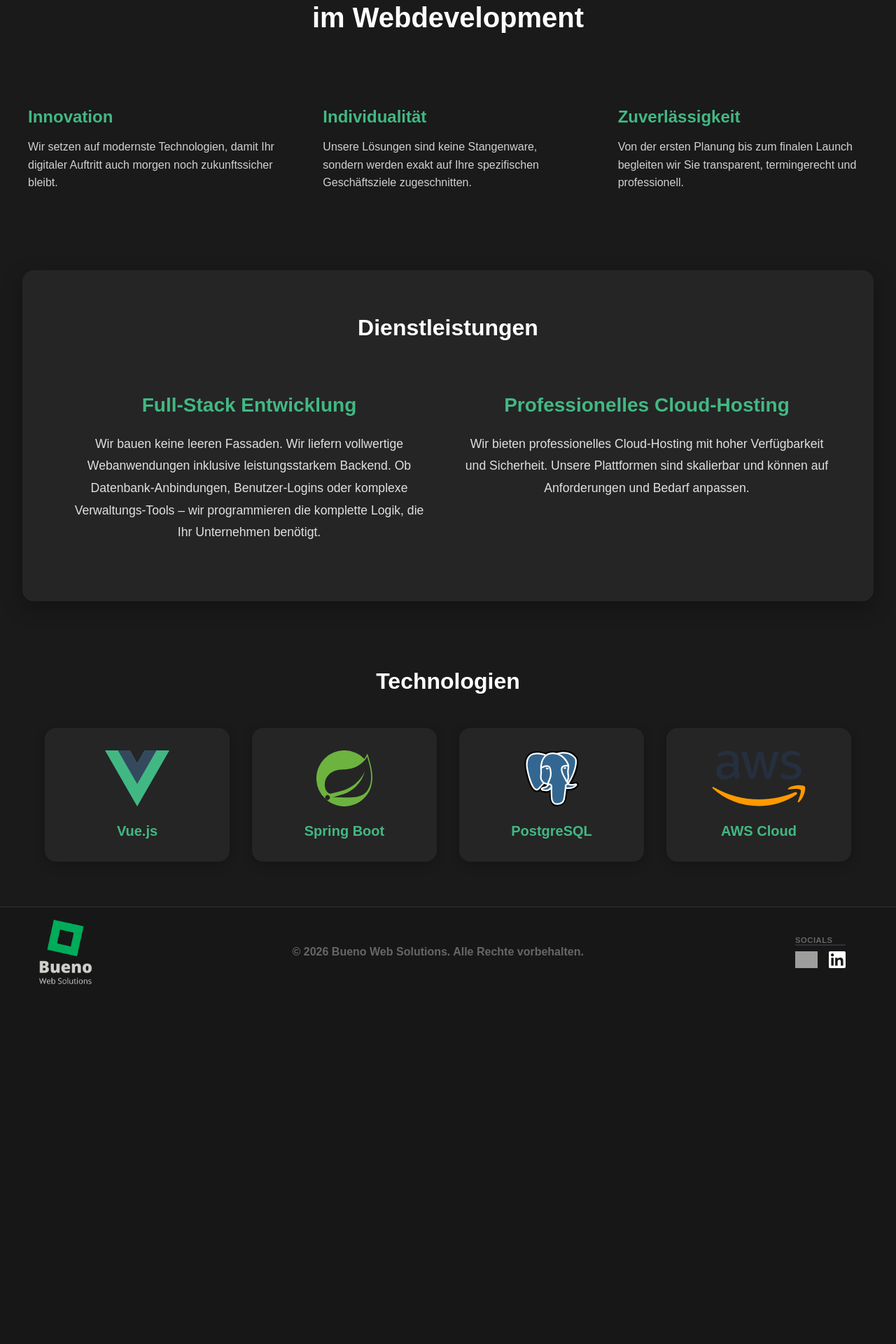
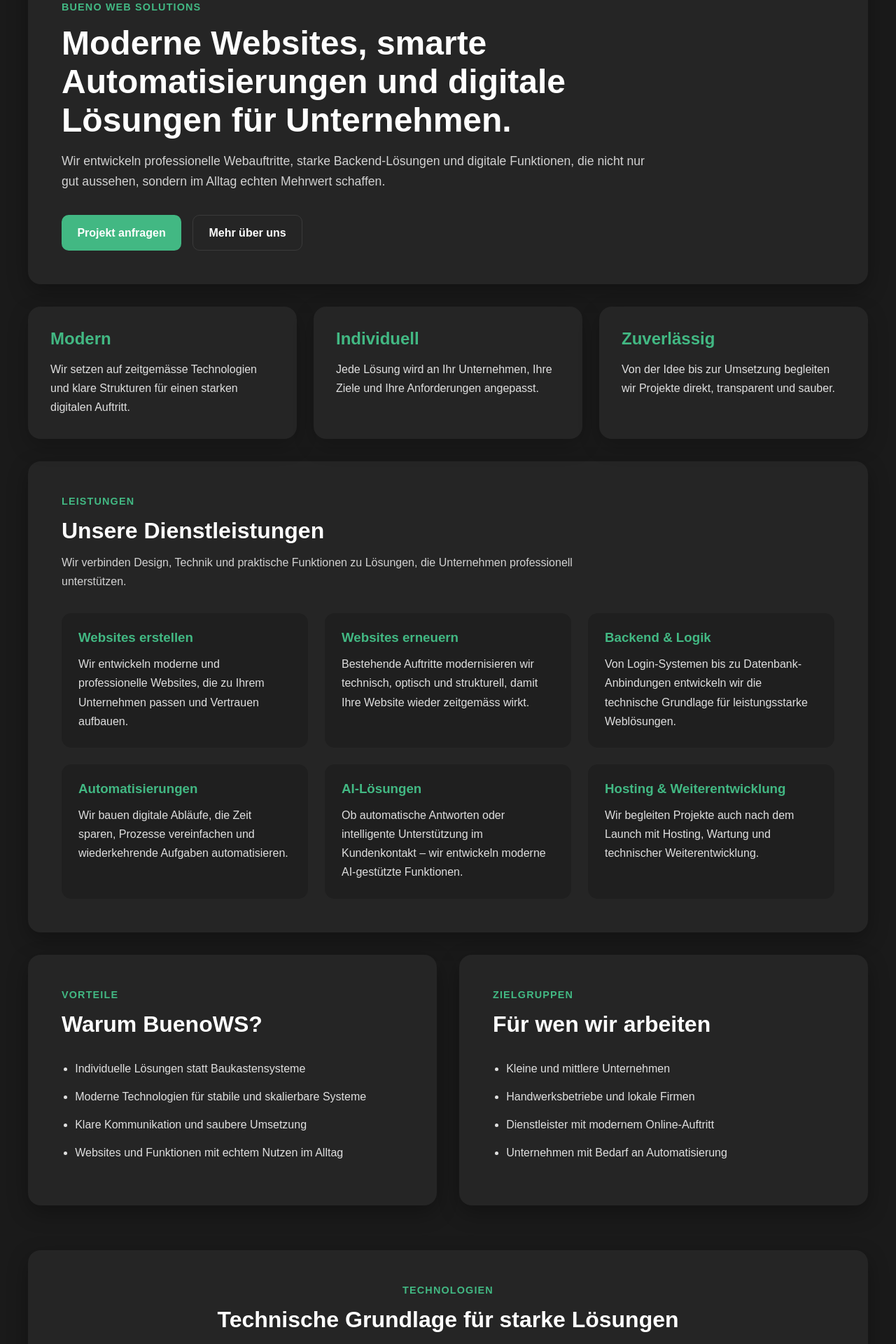
Before and after one commit to McBenjihood/buenows-frontend, a Vue app: page / in a window 1280 px wide. Shown: the part 240-2160 px from the top of the page at 70% size. Before the commit the page ends 1664 px from the top, so only its background shows below. Built offline with nearby package versions, Linux system fonts and the light colour scheme; grey boxes are pictures that could not be loaded; a web font is replaced by a local one.

Commit message:
Redesign home page with stronger service and sales sections

```diff
--- a/src/components/App/HomeView/OverviewComponent.vue
+++ b/src/components/App/HomeView/OverviewComponent.vue
@@ -10,240 +10,442 @@
   { name: 'PostgreSQL', icon: postgresIcon },
   { name: 'AWS Cloud', icon: awsIcon },
 ]
+
+const services = [
+  {
+    title: 'Websites erstellen',
+    text: 'Wir entwickeln moderne und professionelle Websites, die zu Ihrem Unternehmen passen und Vertrauen aufbauen.',
+  },
+  {
+    title: 'Websites erneuern',
+    text: 'Bestehende Auftritte modernisieren wir technisch, optisch und strukturell, damit Ihre Website wieder zeitgemäss wirkt.',
+  },
+  {
+    title: 'Backend & Logik',
+    text: 'Von Login-Systemen bis zu Datenbank-Anbindungen entwickeln wir die technische Grundlage für leistungsstarke Weblösungen.',
+  },
+  {
+    title: 'Automatisierungen',
+    text: 'Wir bauen digitale Abläufe, die Zeit sparen, Prozesse vereinfachen und wiederkehrende Aufgaben automatisieren.',
+  },
+  {
+    title: 'AI-Lösungen',
+    text: 'Ob automatische Antworten oder intelligente Unterstützung im Kundenkontakt – wir entwickeln moderne AI-gestützte Funktionen.',
+  },
+  {
+    title: 'Hosting & Weiterentwicklung',
+    text: 'Wir begleiten Projekte auch nach dem Launch mit Hosting, Wartung und technischer Weiterentwicklung.',
+  },
+]
+
+const benefits = [
+  'Individuelle Lösungen statt Baukastensysteme',
+  'Moderne Technologien für stabile und skalierbare Systeme',
+  'Klare Kommunikation und saubere Umsetzung',
+  'Websites und Funktionen mit echtem Nutzen im Alltag',
+]
+
+const targetGroups = [
+  'Kleine und mittlere Unternehmen',
+  'Handwerksbetriebe und lokale Firmen',
+  'Dienstleister mit modernem Online-Auftritt',
+  'Unternehmen mit Bedarf an Automatisierung',
+]
 </script>
 
 <template>
-  <div class="container">
-    <div class="titleDiv">
-      <h1>Ihr Partner</h1>
-      <h1>im Webdevelopment</h1>
-    </div>
+  <section class="home-page">
+    <div class="page-wrapper">
+      <div class="hero-card">
+        <span class="section-label">Bueno Web Solutions</span>
+        <h1>Moderne Websites, smarte Automatisierungen und digitale Lösungen für Unternehmen.</h1>
+        <p class="hero-text">
+          Wir entwickeln professionelle Webauftritte, starke Backend-Lösungen und digitale
+          Funktionen, die nicht nur gut aussehen, sondern im Alltag echten Mehrwert schaffen.
+        </p>
 
-    <div class="infoDiv">
-      <div class="info">
-        <h3>Innovation</h3>
-        <p>
-          Wir setzen auf modernste Technologien, damit Ihr digitaler Auftritt auch morgen noch
-          zukunftssicher bleibt.
-        </p>
+        <div class="hero-actions">
+          <router-link to="/contact" class="primary-button">Projekt anfragen</router-link>
+          <router-link to="/about" class="secondary-button">Mehr über uns</router-link>
+        </div>
       </div>
 
-      <div class="info">
-        <h3>Individualität</h3>
-        <p>
-          Unsere Lösungen sind keine Stangenware, sondern werden exakt auf Ihre spezifischen
-          Geschäftsziele zugeschnitten.
-        </p>
+      <div class="highlights-grid">
+        <div class="highlight-card">
+          <h2>Modern</h2>
+          <p>
+            Wir setzen auf zeitgemässe Technologien und klare Strukturen für einen starken digitalen
+            Auftritt.
+          </p>
+        </div>
+
+        <div class="highlight-card">
+          <h2>Individuell</h2>
+          <p>Jede Lösung wird an Ihr Unternehmen, Ihre Ziele und Ihre Anforderungen angepasst.</p>
+        </div>
+
+        <div class="highlight-card">
+          <h2>Zuverlässig</h2>
+          <p>
+            Von der Idee bis zur Umsetzung begleiten wir Projekte direkt, transparent und sauber.
+          </p>
+        </div>
       </div>
 
-      <div class="info">
-        <h3>Zuverlässigkeit</h3>
-        <p>
-          Von der ersten Planung bis zum finalen Launch begleiten wir Sie transparent, termingerecht
-          und professionell.
-        </p>
-      </div>
-    </div>
+      <div class="section-card">
+        <div class="section-heading">
+          <span class="section-label">Leistungen</span>
+          <h2>Unsere Dienstleistungen</h2>
+          <p>
+            Wir verbinden Design, Technik und praktische Funktionen zu Lösungen, die Unternehmen
+            professionell unterstützen.
+          </p>
+        </div>
 
-    <div class="solutionsDiv">
-      <div class="solutions-block">
-        <h1>Dienstleistungen</h1>
-        <div class="solutions-grid">
-          <div class="solutions-content">
-            <h3>Full-Stack Entwicklung</h3>
-            <p>
-              Wir bauen keine leeren Fassaden. Wir liefern vollwertige Webanwendungen inklusive
-              leistungsstarkem Backend. Ob Datenbank-Anbindungen, Benutzer-Logins oder komplexe
-              Verwaltungs-Tools – wir programmieren die komplette Logik, die Ihr Unternehmen
-              benötigt.
-            </p>
-          </div>
-          <div class="solutions-content">
-            <h3>Professionelles Cloud-Hosting</h3>
-            <p>
-              Wir bieten professionelles Cloud-Hosting mit hoher Verfügbarkeit und Sicherheit.
-              Unsere Plattformen sind skalierbar und können auf Anforderungen und Bedarf anpassen.
-            </p>
+        <div class="services-grid">
+          <div v-for="service in services" :key="service.title" class="service-card">
+            <h3>{{ service.title }}</h3>
+            <p>{{ service.text }}</p>
           </div>
         </div>
       </div>
-    </div>
 
-    <div class="technologiesDiv">
-      <h1>Technologien</h1>
-      <div class="tech-grid">
-        <div v-for="tech in technologies" :key="tech.name" class="tech-card">
-          <img :src="tech.icon" :alt="tech.name" />
-          <span>{{ tech.name }}</span>
+      <div class="two-column-grid">
+        <div class="section-card">
+          <div class="section-heading">
+            <span class="section-label">Vorteile</span>
+            <h2>Warum BuenoWS?</h2>
+          </div>
+
+          <ul class="bullet-list">
+            <li v-for="benefit in benefits" :key="benefit">
+              {{ benefit }}
+            </li>
+          </ul>
+        </div>
+
+        <div class="section-card">
+          <div class="section-heading">
+            <span class="section-label">Zielgruppen</span>
+            <h2>Für wen wir arbeiten</h2>
+          </div>
+
+          <ul class="bullet-list">
+            <li v-for="group in targetGroups" :key="group">
+              {{ group }}
+            </li>
+          </ul>
         </div>
       </div>
+
+      <div class="section-card">
+        <div class="section-heading center">
+          <span class="section-label">Technologien</span>
+          <h2>Technische Grundlage für starke Lösungen</h2>
+          <p>
+            Wir arbeiten mit modernen Technologien, damit Ihre Website zuverlässig, wartbar und
+            zukunftssicher bleibt.
+          </p>
+        </div>
+
+        <div class="tech-grid">
+          <div v-for="tech in technologies" :key="tech.name" class="tech-card">
+            <img :src="tech.icon" :alt="tech.name" />
+            <span>{{ tech.name }}</span>
+          </div>
+        </div>
+      </div>
+
+      <div class="cta-card">
+        <span class="section-label">Kontakt</span>
+        <h2>Sie planen ein Projekt oder möchten Ihren Webauftritt verbessern?</h2>
+        <p>
+          Schreiben Sie uns und lassen Sie uns gemeinsam besprechen, wie Ihre Website oder digitale
+          Lösung aussehen kann.
+        </p>
+
+        <router-link to="/contact" class="primary-button">Jetzt Kontakt aufnehmen</router-link>
+      </div>
     </div>
-  </div>
+  </section>
 </template>
 
 <style scoped>
-.solutions-grid {
-  display: flex;
-  flex-direction: row;
-  justify-content: center;
-  align-items: stretch;
-  gap: 3rem;
-  text-align: center;
-}
-
-.solutions-content {
-  flex: 1;
-}
-
-.container {
+.home-page {
+  min-height: 100vh;
   background-color: #1a1a1a;
   color: #ffffff;
   padding: 4rem 2rem;
-  min-height: 100vh;
 }
 
-.titleDiv {
-  text-align: center;
-  margin-bottom: 5rem;
-}
-
-.titleDiv h1 {
-  margin: 0;
-  line-height: 1.2;
-  font-weight: 700;
-  font-size: 2.5rem;
-}
-
-.infoDiv {
-  display: flex;
-  justify-content: space-between;
-  gap: 4rem;
+.page-wrapper {
   max-width: 1200px;
   margin: 0 auto;
 }
 
-.info {
-  flex: 1;
+.section-label {
+  display: inline-block;
+  font-size: 0.9rem;
+  font-weight: 700;
+  color: #42b883;
+  margin-bottom: 1rem;
+  text-transform: uppercase;
+  letter-spacing: 0.08em;
 }
 
-.info h3 {
-  font-size: 1.5rem;
-  font-weight: 600;
+.hero-card,
+.section-card,
+.cta-card {
+  background-color: #252525;
+  border-radius: 18px;
+  padding: 3rem;
+  box-shadow: 0 10px 30px rgba(0, 0, 0, 0.3);
+}
+
+.hero-card {
+  margin-bottom: 2rem;
+}
+
+.hero-card h1 {
+  margin: 0 0 1rem 0;
+  font-size: 3rem;
+  line-height: 1.15;
+  max-width: 950px;
+}
+
+.hero-text {
+  margin: 0;
+  max-width: 850px;
+  color: #d2d2d2;
+  line-height: 1.7;
+  font-size: 1.1rem;
+}
+
+.hero-actions {
+  display: flex;
+  flex-wrap: wrap;
+  gap: 1rem;
+  margin-top: 2rem;
+}
+
+.primary-button,
+.secondary-button {
+  display: inline-flex;
+  align-items: center;
+  justify-content: center;
+  text-decoration: none;
+  border-radius: 10px;
+  padding: 0.95rem 1.4rem;
+  font-weight: 700;
+  transition:
+    transform 0.2s ease,
+    opacity 0.2s ease,
+    background-color 0.2s ease;
+}
+
+.primary-button {
+  background-color: #42b883;
+  color: white;
+}
+
+.primary-button:hover {
+  transform: translateY(-1px);
+  opacity: 0.95;
+}
+
+.secondary-button {
+  background-color: transparent;
+  color: #ffffff;
+  border: 1px solid #3a3a3a;
+}
+
+.secondary-button:hover {
+  background-color: #2e2e2e;
+}
+
+.highlights-grid {
+  display: grid;
+  grid-template-columns: repeat(3, 1fr);
+  gap: 1.5rem;
+  margin-bottom: 2rem;
+}
+
+.highlight-card {
+  background-color: #252525;
+  border-radius: 18px;
+  padding: 2rem;
+  box-shadow: 0 10px 30px rgba(0, 0, 0, 0.22);
+}
+
+.highlight-card h2 {
+  margin-top: 0;
   margin-bottom: 1rem;
   color: #42b883;
 }
 
-.info p {
-  color: #d1d1d1;
-  line-height: 1.6;
-  font-size: 1rem;
+.highlight-card p {
+  color: #e0e0e0;
+  line-height: 1.7;
+  margin: 0;
 }
 
-.solutionsDiv {
-  margin-top: 6rem;
-  display: flex;
-  justify-content: center;
+.section-card {
+  margin-bottom: 2rem;
 }
 
-.solutions-block {
-  background-color: #252525;
-  padding: 4rem;
-  border-radius: 16px;
-  box-shadow: 0 10px 30px rgba(0, 0, 0, 0.3);
-  max-width: 1100px;
-  width: 100%;
+.section-heading {
+  margin-bottom: 2rem;
 }
 
-.solutions-block h1 {
+.section-heading.center {
   text-align: center;
-  margin-top: 0;
-  margin-bottom: 3rem;
-  font-weight: 700;
 }
 
-.solutions-content h3 {
-  font-size: 1.75rem;
-  font-weight: 600;
-  margin-bottom: 1.5rem;
-  color: #42b883;
+.section-heading h2 {
+  margin: 0 0 0.8rem 0;
+  font-size: 2rem;
 }
 
-.solutions-content p {
-  color: #e0e0e0;
-  line-height: 1.8;
-  font-size: 1.1rem;
+.section-heading p {
+  margin: 0;
+  color: #d2d2d2;
+  line-height: 1.7;
+  max-width: 800px;
 }
 
-.technologiesDiv {
-  margin-top: 6rem;
-  text-align: center;
-  max-width: 1200px;
+.section-heading.center p {
   margin-left: auto;
   margin-right: auto;
 }
 
-.technologiesDiv h1 {
-  font-weight: 700;
-  margin-bottom: 3rem;
-  font-size: 2rem;
+.services-grid {
+  display: grid;
+  grid-template-columns: repeat(3, 1fr);
+  gap: 1.5rem;
+}
+
+.service-card {
+  background-color: #1f1f1f;
+  border-radius: 14px;
+  padding: 1.5rem;
+}
+
+.service-card h3 {
+  margin-top: 0;
+  margin-bottom: 0.8rem;
+  color: #42b883;
+}
+
+.service-card p {
+  margin: 0;
+  color: #dfdfdf;
+  line-height: 1.7;
+}
+
+.two-column-grid {
+  display: grid;
+  grid-template-columns: repeat(2, 1fr);
+  gap: 2rem;
+  margin-bottom: 2rem;
+}
+
+.bullet-list {
+  margin: 0;
+  padding-left: 1.2rem;
+}
+
+.bullet-list li {
+  margin-bottom: 0.9rem;
+  color: #e0e0e0;
+  line-height: 1.6;
 }
 
 .tech-grid {
   display: flex;
   justify-content: center;
   flex-wrap: wrap;
-  gap: 2rem;
+  gap: 1.5rem;
 }
 
 .tech-card {
-  background-color: #252525;
+  background-color: #1f1f1f;
   border-radius: 16px;
   padding: 2rem;
-  width: 200px;
+  width: 190px;
   display: flex;
   flex-direction: column;
   align-items: center;
   justify-content: center;
-  box-shadow: 0 5px 15px rgba(0, 0, 0, 0.2);
   transition:
     transform 0.3s ease,
     box-shadow 0.3s ease;
 }
 
 .tech-card:hover {
-  transform: translateY(-5px);
-  box-shadow: 0 8px 20px rgba(66, 184, 131, 0.1);
+  transform: translateY(-4px);
+  box-shadow: 0 8px 20px rgba(66, 184, 131, 0.08);
 }
 
 .tech-card img {
-  height: 80px;
+  height: 72px;
   width: auto;
-  margin-bottom: 1.5rem;
+  margin-bottom: 1.2rem;
   display: block;
 }
 
 .tech-card span {
   color: #42b883;
   font-weight: 600;
-  font-size: 1.25rem;
+  font-size: 1.1rem;
+}
+
+.cta-card {
+  text-align: center;
+}
+
+.cta-card h2 {
+  margin-top: 0;
+  margin-bottom: 1rem;
+  font-size: 2.2rem;
+}
+
+.cta-card p {
+  max-width: 760px;
+  margin: 0 auto 2rem auto;
+  color: #d2d2d2;
+  line-height: 1.7;
+}
+
+@media (max-width: 992px) {
+  .highlights-grid,
+  .services-grid,
+  .two-column-grid {
+    grid-template-columns: 1fr;
+  }
 }
 
 @media (max-width: 768px) {
-  .solutions-grid {
-    flex-direction: column;
-    gap: 2rem;
+  .home-page {
+    padding: 2rem 1rem;
   }
 
-  .infoDiv {
-    flex-direction: column;
+  .hero-card,
+  .section-card,
+  .cta-card {
+    padding: 1.5rem;
   }
 
-  .solutions-block {
-    padding: 2rem;
+  .hero-card h1 {
+    font-size: 2.1rem;
+  }
+
+  .section-heading h2,
+  .cta-card h2 {
+    font-size: 1.7rem;
   }
 
   .tech-card {
-    width: 40%;
+    width: 42%;
     min-width: 140px;
   }
 }
```
